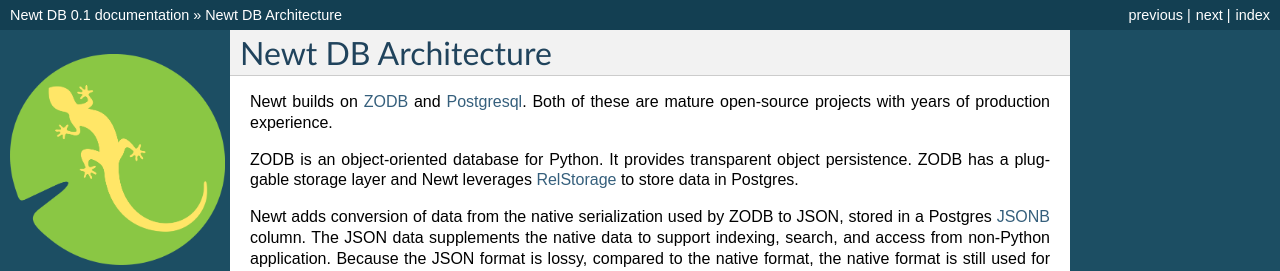
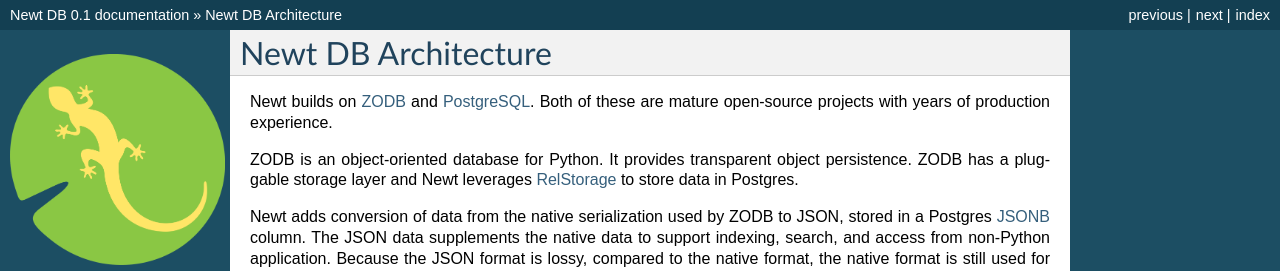
Before and after one commit to newtdb/db, a Sphinx documentation site: the page built from doc/how-it-works.rst, in a window 1280 px wide. Shown: the top 271 px of the page. Built offline with Sphinx 7.4.7, drawn with Linux system fonts in a browser that asks for light colours; part of the change alters nothing that is shown.

Commit message:
Update how-it-works.rst
Fixed links and capitalization

```diff
--- a/doc/how-it-works.rst
+++ b/doc/how-it-works.rst
@@ -2,14 +2,14 @@
 Newt DB Architecture
 ====================
 
-Newt builds on `ZODB <www.zodb.org>`_ and `Postgresql
+Newt builds on `ZODB <http://www.zodb.org/>`_ and `PostgreSQL
 <https://www.postgresql.org/>`_.  Both of these are mature open-source
 projects with years of production experience.
 
 ZODB is an object-oriented database for Python.  It provides
 transparent object persistence.  ZODB has a pluggable storage layer
 and Newt leverages `RelStorage
-<http://relstorage.readthedocs.io/en/latest/>`_ to store data in
+<https://relstorage.readthedocs.io/en/latest/>`_ to store data in
 Postgres.
 
 Newt adds conversion of data from the native serialization used by
```
